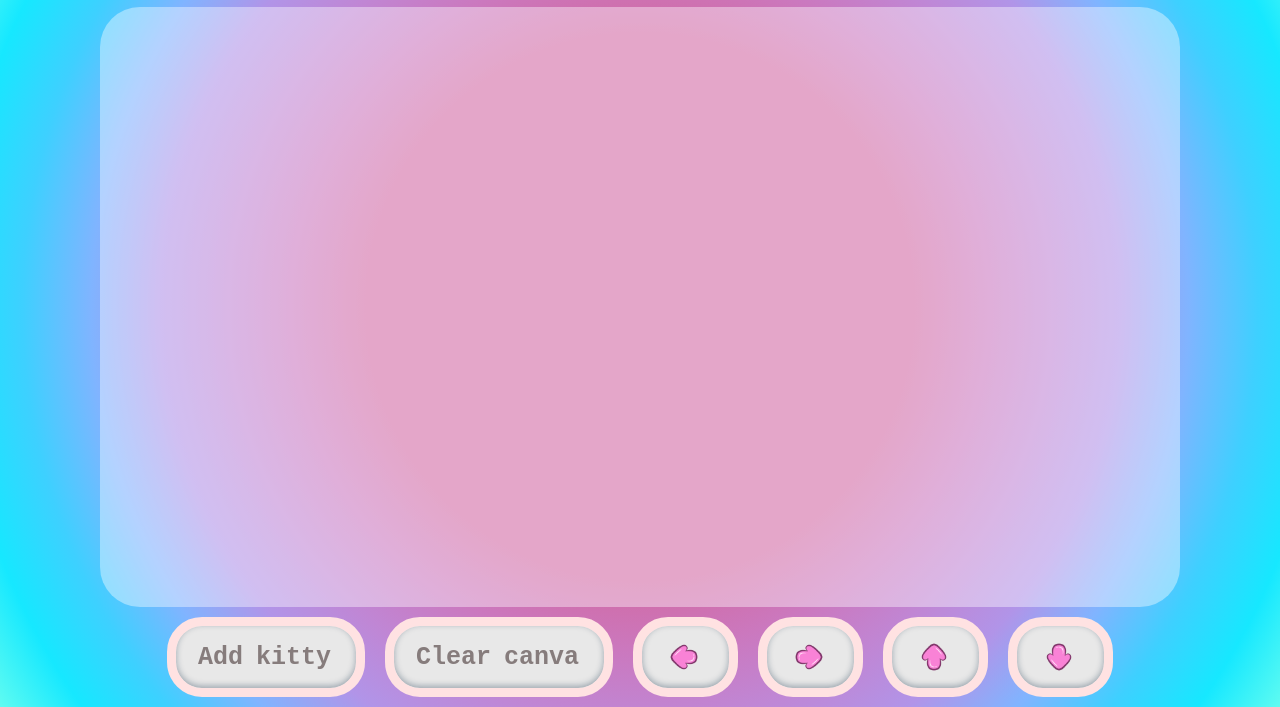
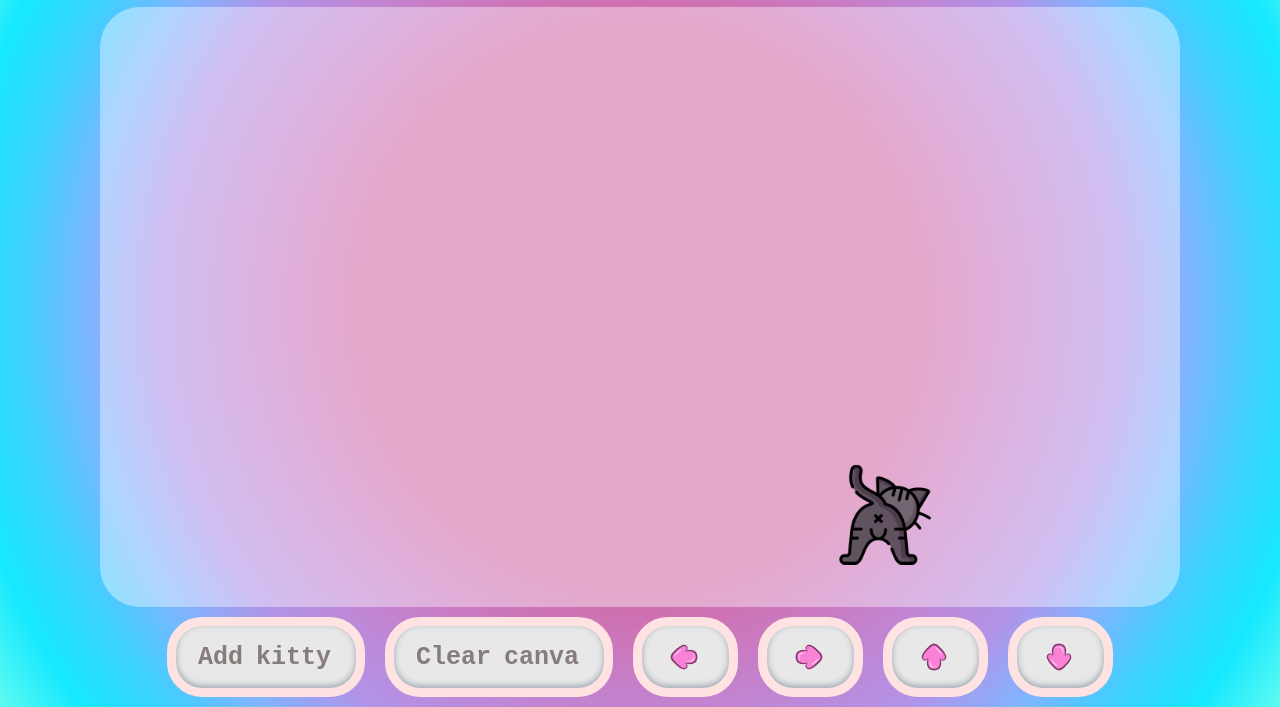
Before and after one commit to DianaCirjaliu/Week4, a website: page index.html in a window 1280 px wide. Both pictures are taken after a click on the button "Add kitty". Shown: the part 93-800 px from the top of the page. Drawn offline with Linux system fonts and the light colour scheme; a web font is replaced by a local one.

Commit message:
feat(place images): finished the logic for the image placing

```diff
--- a/index.html
+++ b/index.html
@@ -21,7 +21,7 @@
         <aside class="siderbar-left">
         </aside>
 
-        <main class="main">
+        <main class="main" id="main">
         <canvas id="myCanvas">
 
         </canvas>
--- a/scss/_components.scss
+++ b/scss/_components.scss
@@ -20,6 +20,7 @@
     flex-direction: column;
     max-height: 80vh;
     overflow: hidden;
+    position: relative;
 }
 
 .footer{
@@ -100,8 +101,12 @@
 }
 
 #myCanva{
-    flex-grow: 1;
-    max-width: 100%;
-    position: relative;
-    overflow: hidden;
+    position: absolute;
+    top: 0;
+    bottom: 0;
+    left: 0;
+    pointer-events: none;
+    width: 100%;
+    height: 100%;
+    display: block;
 }
--- a/src/main.js
+++ b/src/main.js
@@ -5,25 +5,49 @@ var closeBtn = document.getElementById('closeBtn');
 popBtn.onclick = function () { return sideBox.classList.add('active'); };
 closeBtn.onclick = function () { return sideBox.classList.remove('active'); };
 //main image logic
+var addImg = document.getElementById('addBtn');
+var clearImg = document.getElementById('clearBtn');
+var main = document.querySelector('main');
 var canvas = document.getElementById('myCanvas');
 var ctx = canvas.getContext("2d");
-var addImg = document.getElementById('addBtn');
-var clearImg = document.getElementById('clearBtn');
 var images = ['./assets/1.png', './assets/2.png', './assets/3.png', './assets/4.png'];
-function addRandomImg() {
+;
+var savedImg = [];
+function initCanvas() {
+    if (main && canvas) {
+        canvas.width = main.clientWidth;
+        canvas.height = main.clientHeight;
+    }
+}
+function drawImg(src, x, y) {
     var img = new Image();
-    var src = images[Math.floor(Math.random() * images.length)];
-    img.src = src;
+    img.src = images[Math.floor(Math.random() * images.length)];
     img.onload = function () {
-        var dwidth = 50;
-        var dheight = 50;
-        var x = Math.random() * (canvas.width - img.width);
-        var y = Math.random() * (canvas.height - img.height);
-        ctx === null || ctx === void 0 ? void 0 : ctx.drawImage(img, x, y, dwidth, dheight);
+        ctx === null || ctx === void 0 ? void 0 : ctx.drawImage(img, x, y, 100, 100);
     };
 }
+function addRandomImg() {
+    var random = images[Math.floor(Math.random() * images.length)];
+    var x = Math.random() * (canvas.width - 100);
+    var y = Math.random() * (canvas.height - 100);
+    var newImg = { src: random, x: x, y: y };
+    savedImg.push(newImg);
+    localStorage.setItem('savedImg', JSON.stringify(savedImg));
+    drawImg(newImg.src, newImg.x, newImg.y);
+}
+window.addEventListener('load', function () {
+    initCanvas();
+    var data = localStorage.getItem('savedImg');
+    if (data) {
+        savedImg = JSON.parse(data);
+        savedImg.forEach(function (img) { return drawImg(img.src, img.x, img.y); });
+    }
+});
+addImg.onclick = addRandomImg;
 function clearCanvas() {
     ctx === null || ctx === void 0 ? void 0 : ctx.clearRect(0, 0, canvas.width, canvas.height);
+    savedImg = [];
+    localStorage.removeItem('savedImg');
 }
 addImg.onclick = addRandomImg;
 clearImg.onclick = clearCanvas;
--- a/src/main.ts
+++ b/src/main.ts
@@ -8,34 +8,68 @@ closeBtn.onclick = () => sideBox.classList.remove('active');
 
 
 //main image logic
-const canvas = document.getElementById('myCanvas') as HTMLCanvasElement;
-var ctx = canvas.getContext("2d");
 const addImg = document.getElementById('addBtn') as HTMLButtonElement;
 const clearImg = document.getElementById('clearBtn') as HTMLButtonElement;
+const main = document.querySelector('main') as HTMLElement;
+const canvas = document.getElementById('myCanvas') as HTMLCanvasElement;
+const ctx = canvas.getContext("2d");
 
 const images: string[] = ['./assets/1.png', './assets/2.png', './assets/3.png', './assets/4.png'];
 
+interface Img {
+    src:string,
+    x:number,
+    y:number
+};
+
+let savedImg: Img[] = [];
+
+function initCanvas(){
+    if(main && canvas)
+    {
+        canvas.width = main.clientWidth;
+        canvas.height = main.clientHeight;
+    }
+}
+
+function drawImg(src:string, x:number, y:number){
+    const img = new Image();
+    img.src = images[Math.floor(Math.random()*images.length)]!;
+    img.onload = () => {
+         ctx?.drawImage(img, x, y, 100, 100);
+    }
+}
+
+
 function addRandomImg() {
-    const img = new Image();
+    const random = images[Math.floor(Math.random()*images.length)]!;
 
-    const src = images[Math.floor(Math.random()*images.length)] as string;
-    img.src=src;
+    const x = Math.random() * (canvas.width - 100);
+    const y = Math.random() * (canvas.height - 100);
 
-    img.onload =() =>{
-        const dwidth = 50;
-        const dheight = 50;
+    const newImg = {src: random, x:x, y:y};
+    savedImg.push(newImg);
 
-        const x = Math.random() * (canvas.width - img.width);
-        const y = Math.random() * (canvas.height - img.height);
-
-        ctx?.drawImage(img, x, y, dwidth, dheight);
-    };
+    localStorage.setItem('savedImg', JSON.stringify(savedImg));
+    drawImg(newImg.src!, newImg.x, newImg.y);
 
 }
 
+window.addEventListener('load', () => {
+    initCanvas();
+    const data = localStorage.getItem('savedImg');
+    if(data){
+        savedImg = JSON.parse(data);
+        savedImg.forEach(img => drawImg(img.src,img.x, img.y));
+    }
+})
+
+addImg.onclick = addRandomImg;
 
 function clearCanvas() {
     ctx?.clearRect(0, 0, canvas.width, canvas.height);
+    savedImg =[];
+    localStorage.removeItem('savedImg');
 }
 
 addImg.onclick = addRandomImg;
```
Also changed, not shown: main.css, 1 other file.
